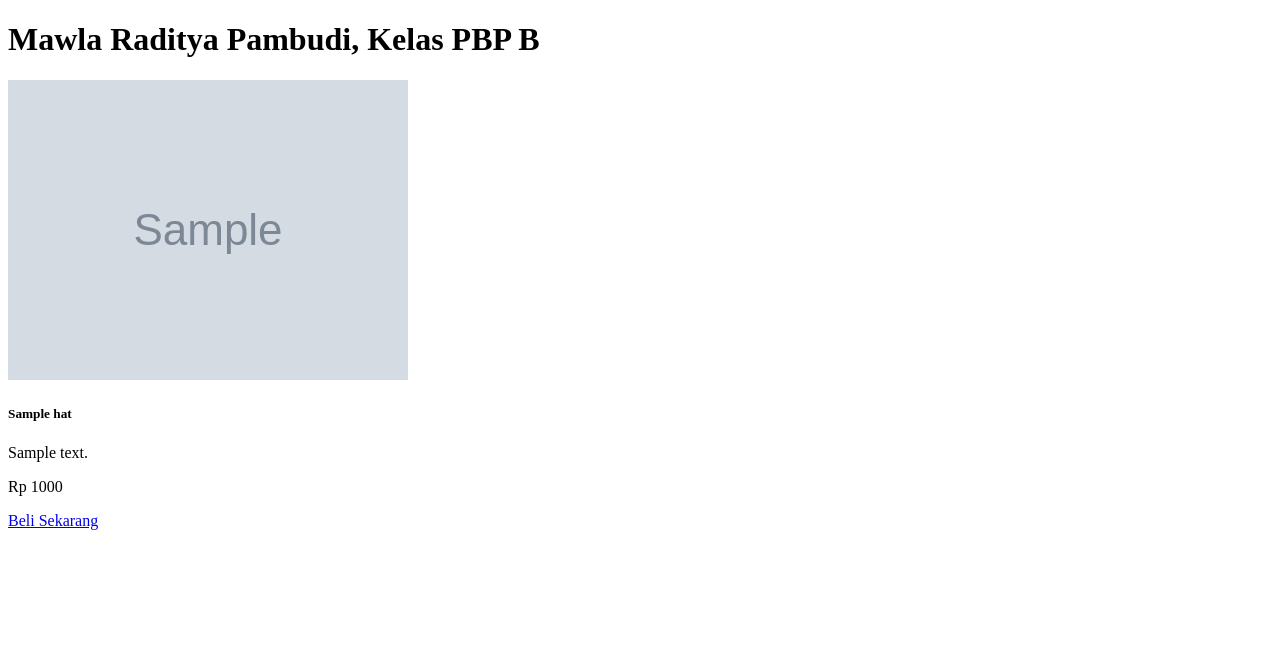
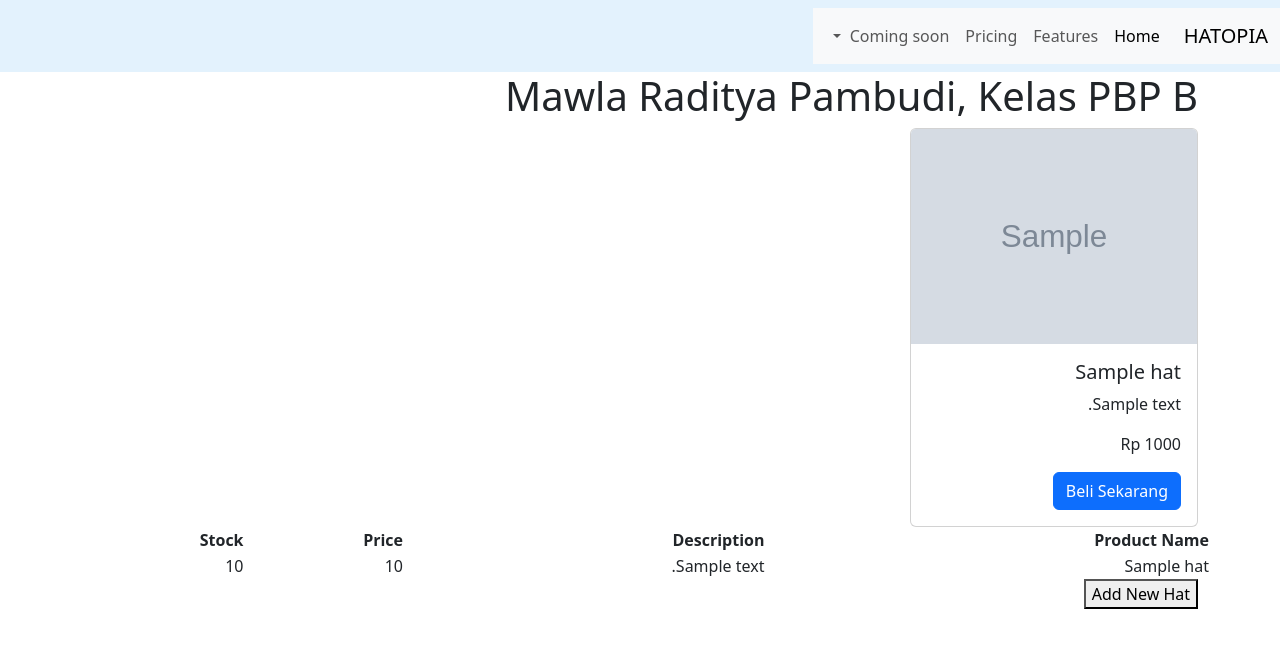
Before and after one commit to mawlaraditya/pbp-ecommerce, a Django app: template main/templates/home.html in a window 1280 px wide. Shown: the top 648 px of the page. Run offline with Django 5.2, Linux system fonts and the light colour scheme; the template is opened without the code that fills it: values that come from a table or form of the project are taken from there, others are empty; tables that the repository leaves empty hold one stand-in row (values such as "Sample post"); grey boxes marked "Sample" are stand-in pictures.

Commit message:
revisi tugas 3

```diff
--- a/main/models.py
+++ b/main/models.py
@@ -3,15 +3,8 @@ import uuid
 
 
 
-class MoodEntry(models.Model):
-    id = models.UUIDField(primary_key=True, default=uuid.uuid4, editable=False)  # tambahkan baris ini
-    mood = models.CharField(max_length=255)
-    time = models.DateField(auto_now_add=True)
-    feelings = models.TextField()
-    mood_intensity = models.IntegerField()
-
-
 class Hat(models.Model):
+    id = models.UUIDField(primary_key=True, default=uuid.uuid4, editable=False)
     name = models.CharField(max_length = 225)
     desc = models.TextField()
     price = models.IntegerField()
--- a/main/templates/create_mood_entry.html
+++ b/main/templates/add_new_hat.html
@@ -1,6 +1,6 @@
 {% extends 'base.html' %}
 {% block content %}
-<h1>Add New Mood Entry</h1>
+<h1>Add New Hat</h1>
 
 <form method="POST">
   {% csrf_token %}
@@ -9,7 +9,7 @@
     <tr>
       <td></td>
       <td>
-        <input type="submit" value="Add Mood Entry" />
+        <input type="submit" value="Add New Hat" />
       </td>
     </tr>
   </table>
--- a/main/templates/base.html
+++ b/main/templates/base.html
@@ -1,13 +1,63 @@
-{% load static %}
-<!DOCTYPE html>
-<html lang="en">
+<!doctype html>
+<html lang="ar" dir="rtl">
   <head>
-    <meta charset="UTF-8" />
-    <meta name="viewport" content="width=device-width, initial-scale=1.0" />
-    {% block meta %} {% endblock meta %}
+    <!-- Required meta tags -->
+    <meta charset="utf-8">
+    <meta name="viewport" content="width=device-width, initial-scale=1">
+
+    <!-- Bootstrap CSS -->
+    <link rel="stylesheet" href="https://cdn.jsdelivr.net/npm/bootstrap@5.3.3/dist/css/bootstrap.rtl.min.css" integrity="sha384-dpuaG1suU0eT09tx5plTaGMLBsfDLzUCCUXOY2j/LSvXYuG6Bqs43ALlhIqAJVRb" crossorigin="anonymous">
+
+    <title>Hatopia</title>
   </head>
+  <body>
+   <nav class="navbar" style="background-color: #e3f2fd;">
+    <nav class="navbar navbar-expand-lg bg-body-tertiary">
+      <div class="container-fluid">
+        <a class="navbar-brand" href="#">HATOPIA</a>
+        <button class="navbar-toggler" type="button" data-bs-toggle="collapse" data-bs-target="#navbarNavDropdown" aria-controls="navbarNavDropdown" aria-expanded="false" aria-label="Toggle navigation">
+          <span class="navbar-toggler-icon"></span>
+        </button>
+        <div class="collapse navbar-collapse" id="navbarNavDropdown">
+          <ul class="navbar-nav">
+            <li class="nav-item">
+              <a class="nav-link active" aria-current="page" href="#">Home</a>
+            </li>
+            <li class="nav-item">
+              <a class="nav-link" href="#">Features</a>
+            </li>
+            <li class="nav-item">
+              <a class="nav-link" href="#">Pricing</a>
+            </li>
+            <li class="nav-item dropdown">
+              <a class="nav-link dropdown-toggle" href="#" role="button" data-bs-toggle="dropdown" aria-expanded="false">
+                Coming soon
+              </a>
+              <ul class="dropdown-menu">
+                <li><a class="dropdown-item" href="#">Soon</a></li>
+                <li><a class="dropdown-item" href="#">Soon</a></li>
+                <li><a class="dropdown-item" href="#">Soon</a></li>
+              </ul>
+            </li>
+          </ul>
+        </div>
+      </div>
+    </nav>
+   </nav>
+<div class = "container">
+    {% block content %}
+    {% endblock %}
+</div>
 
-  <body>
-    {% block content %} {% endblock content %}
+    <!-- Optional JavaScript; choose one of the two! -->
+
+    <!-- Option 1: Bootstrap Bundle with Popper -->
+    <script src="https://cdn.jsdelivr.net/npm/bootstrap@5.3.3/dist/js/bootstrap.bundle.min.js" integrity="sha384-YvpcrYf0tY3lHB60NNkmXc5s9fDVZLESaAA55NDzOxhy9GkcIdslK1eN7N6jIeHz" crossorigin="anonymous"></script>
+
+    <!-- Option 2: Separate Popper and Bootstrap JS -->
+    <!--
+    <script src="https://cdn.jsdelivr.net/npm/@popperjs/core@2.11.8/dist/umd/popper.min.js" integrity="sha384-I7E8VVD/ismYTF4hNIPjVp/Zjvgyol6VFvRkX/vR+Vc4jQkC+hVqc2pM8ODewa9r" crossorigin="anonymous"></script>
+    <script src="https://cdn.jsdelivr.net/npm/bootstrap@5.3.3/dist/js/bootstrap.min.js" integrity="sha384-0pUGZvbkm6XF6gxjEnlmuGrJXVbNuzT9qBBavbLwCsOGabYfZo0T0to5eqruptLy" crossorigin="anonymous"></script>
+    -->
   </body>
 </html>
--- a/main/templates/home.html
+++ b/main/templates/home.html
@@ -21,4 +21,33 @@
     {% endfor %}
 
 
-{% endblock %}
+    {% if not hat %}
+    <p>Belum ada topi yang ditambahkan</p>
+    {% else %}
+    <table>
+      <tr>
+        <th>Product Name</th>
+        <th>Description</th>
+        <th>Price</th>
+        <th>Stock</th>
+      </tr>
+
+      {% comment %} Berikut cara memperlihatkan data mood di bawah baris ini
+      {% endcomment %}
+      {% for hat in hat %}
+      <tr>
+        <td>{{hat.name}}</td>
+        <td>{{hat.desc}}</td>
+        <td>{{hat.price}}</td>
+        <td>{{hat.stock}}</td>
+      </tr>
+      {% endfor %}
+    </table>
+    {% endif %}
+
+    <br />
+
+    <a href="{% url 'main:add_new_hat' %}">
+      <button>Add New Hat</button>
+    </a>
+    {% endblock content %}
--- a/main/urls.py
+++ b/main/urls.py
@@ -1,24 +1,27 @@
 from django.urls import path
 from main.views import home
-from main.views import show_main, create_mood_entry
-from main.views import show_main
-from main.views import show_main, create_mood_entry
-from main.views import show_main, create_mood_entry, show_xml
-from main.views import show_main, create_mood_entry, show_xml, show_json
-from main.views import show_main, create_mood_entry, show_xml, show_json, show_xml_by_id, show_json_by_id
+from main.views import home, add_new_hat
+# from main.views import home, add_new_hat, show_xml
+# from main.views import home, add_new_hat, show_xml, show_json
+# from main.views import home, add_new_hat, show_xml, show_json, show_xml_by_id, show_json_by_id
 
 
 app_name = 'main'
 
+urlpatterns = [
+    path('', home, name='home'),
+    path('add-new-hat', add_new_hat, name='add_new_hat'),
+    # path('xml/', show_xml, name='show_xml'),
+    # path('json/', show_json, name='show_json'),
+    # path('xml/<str:id>/', show_xml_by_id, name='show_xml_by_id'),
+    # path('json/<str:id>/', show_json_by_
+]
+
 # urlpatterns = [
 #     path('', home, name='home'),
+#     path('add-new-hat', add_new_hat, name='add_new_hat'),
+#     path('xml/', show_xml, name='show_xml'),
+#     path('json/', show_json, name='show_json'),
+#     path('xml/<str:id>/', show_xml_by_id, name='show_xml_by_id'),
+# path('json/<str:id>/', show_json_by_id, name='show_json_by_id'),
 # ]
-
-urlpatterns = [
-    path('', show_main, name='show_main'),
-    path('create-mood-entry', create_mood_entry, name='create_mood_entry'),
-    path('xml/', show_xml, name='show_xml'),
-    path('json/', show_json, name='show_json'),
-    path('xml/<str:id>/', show_xml_by_id, name='show_xml_by_id'),
-path('json/<str:id>/', show_json_by_id, name='show_json_by_id'),
-]
```
Also changed, not shown: main/forms.py (+4 -4 lines), main/templates/main.html (deleted, +0 -43 lines), main/views.py (+20 -34 lines), main/migrations/0005_delete_moodentry_alter_hat_id.py (added).
